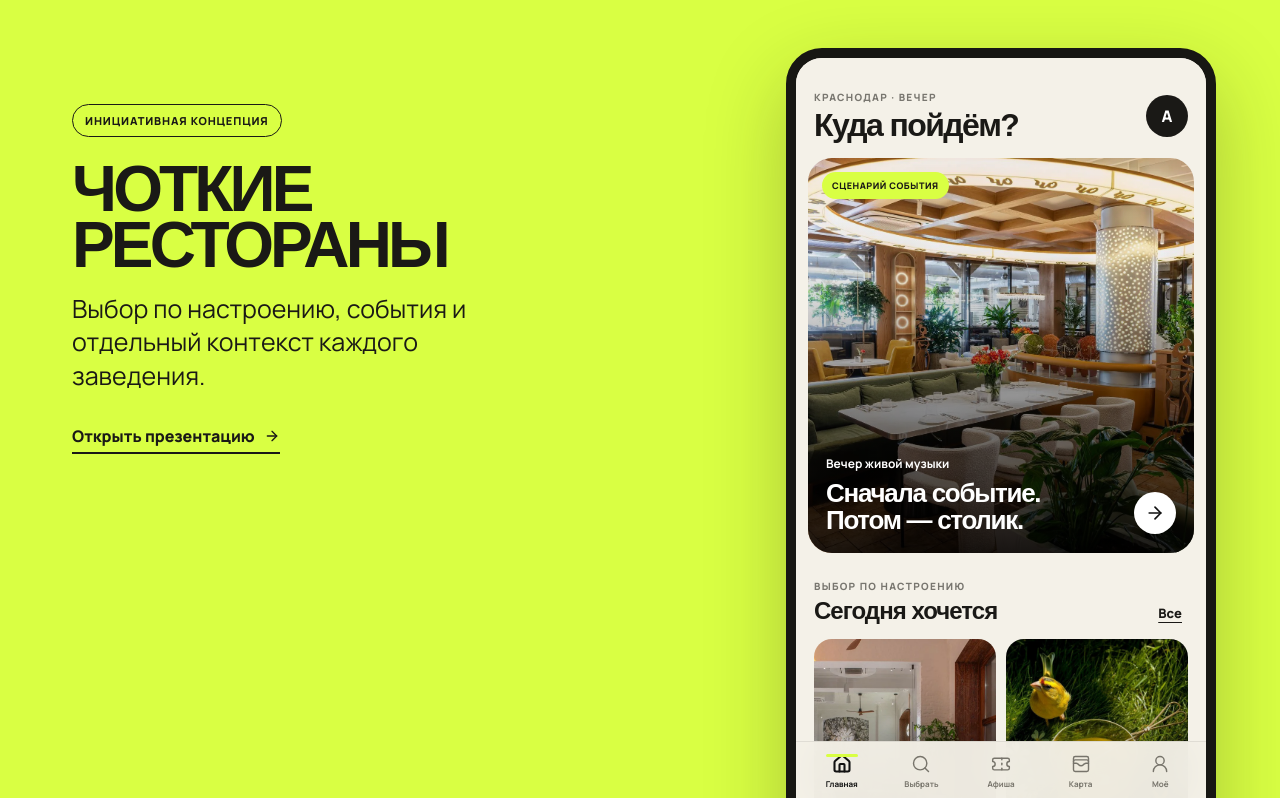
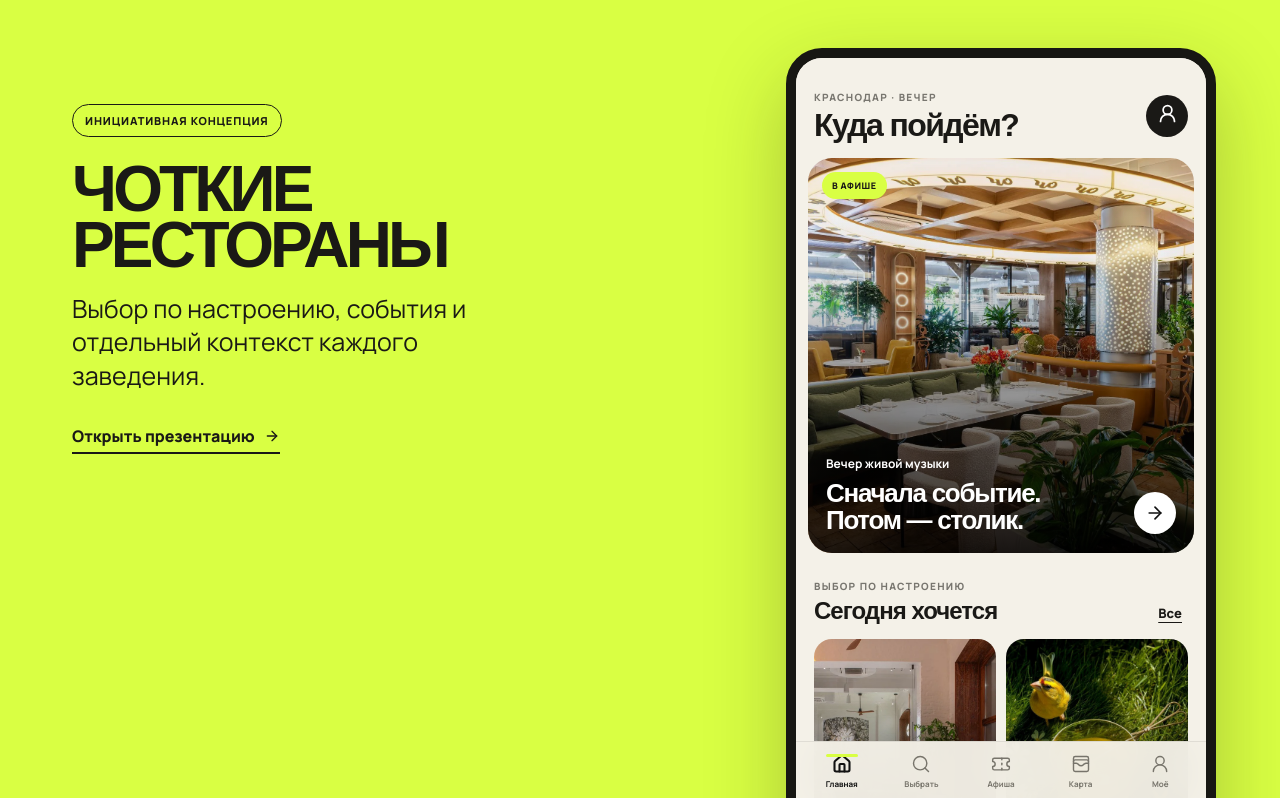
Before and after one commit to fqkd/chotkie-restaurants-concept, a React (Vite) app: page /#home in a window 1280 px wide. Shown: the top 798 px of the page. Built offline with nearby package versions, Linux system fonts and the light colour scheme; a web font is replaced by a local one.

Commit message:
Replace avatar placeholder and event copy

```diff
--- a/src/App.tsx
+++ b/src/App.tsx
@@ -203,13 +203,13 @@ function HomePage() {
             <h1>Куда пойдём?</h1>
           </div>
           <button className="avatar-button" onClick={() => go('profile')} aria-label="Открыть профиль">
-            А
+            <UserRound aria-hidden="true" size={21} />
           </button>
         </header>
 
         <button className="editorial-hero" onClick={() => go('event?id=live-night')}>
           <img src={asset('assets/cho-interior.webp')} alt="Интерьер ресторана «Чо-Чо»" />
-          <div className="hero-label">Сценарий события</div>
+          <div className="hero-label">В афише</div>
           <div className="hero-copy">
             <span>Вечер живой музыки</span>
             <h2>Сначала событие.<br />Потом — столик.</h2>
@@ -442,7 +442,7 @@ function BookingPage({ restaurant, booking, setBooking, source, eventId }: { res
         <div className="time-grid">
           {times.map((time) => <button key={time} className={booking.time === time ? 'selected' : ''} disabled={!isFutureBooking(booking.date, time, now, source === 'event' ? eventId : null)} onClick={() => setBooking({ ...booking, time })}>{time}</button>)}
         </div>
-        <small className="demo-caption">{source === 'event' ? 'Время закреплено за сценарием события.' : 'Финальную доступность подтвердит ресторан.'}</small>
+        <small className="demo-caption">{source === 'event' ? 'Для события доступно указанное время.' : 'Финальную доступность подтвердит ресторан.'}</small>
       </section>
       <section className="guest-row">
         <div><span className="kicker">03 · компания</span><h2>Количество гостей</h2></div>
```
